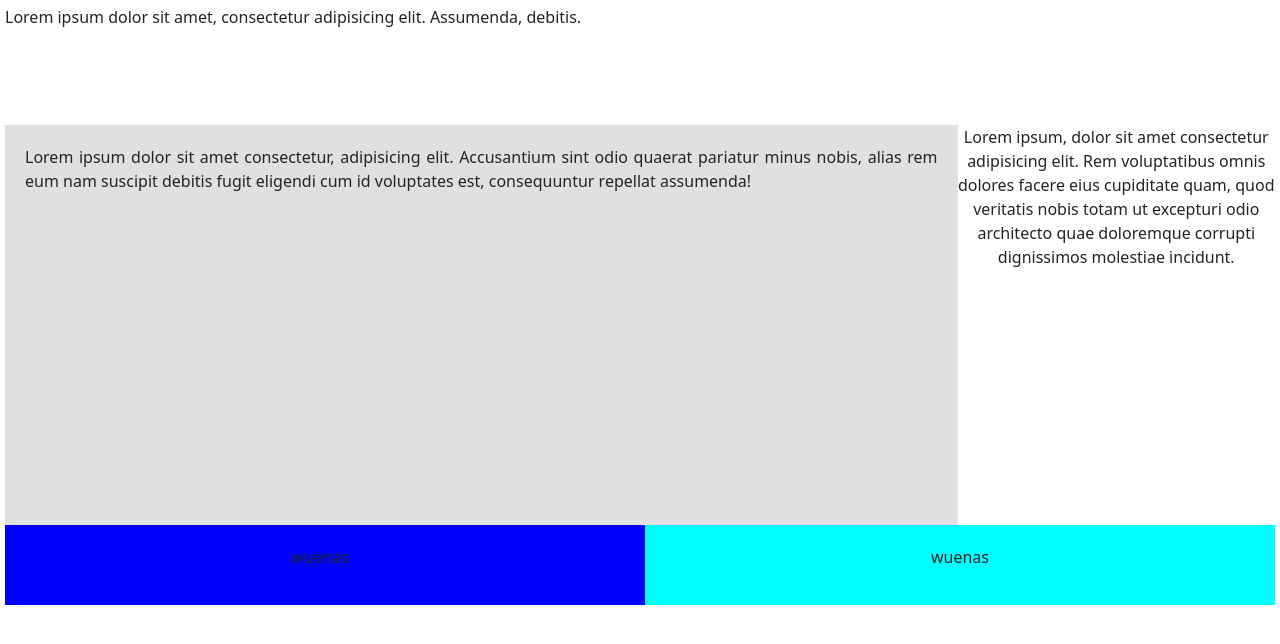
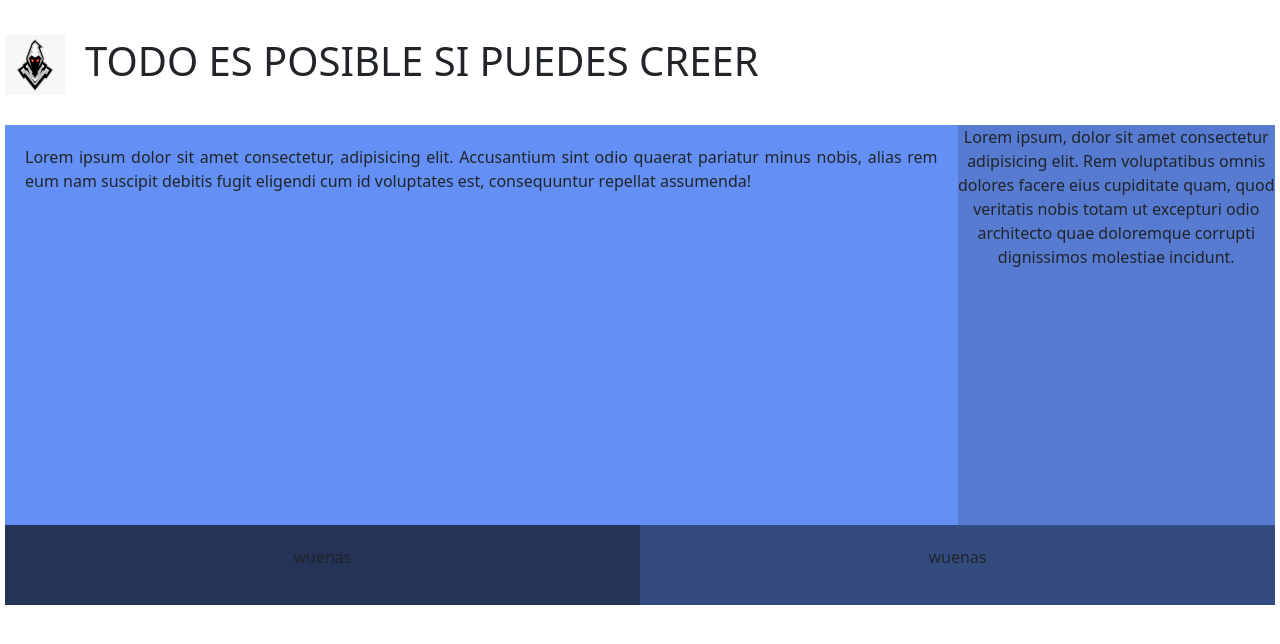
Before and after one commit to YeffersonDelgado/PrimerPrevioWeb, a plain HTML site: page index.html in a window 1280 px wide. Drawn offline with nearby package versions, Linux system fonts and the light colour scheme.

Commit message:
Logo Desarrollado

```diff
--- a/index.html
+++ b/index.html
@@ -12,10 +12,10 @@
 </head>
 
 <body>
-    <div>
+    <div class="grid-3">
         <header class="cabezera">
-            <p>Lorem ipsum dolor sit amet, consectetur
-                adipisicing elit. Assumenda, debitis.</p>
+          <img src="imagenes/img1.png" alt="">
+            <h1> TODO ES POSIBLE SI PUEDES CREER </h1>
         </header>
     </div>
     <div class="grid">
--- a/style.css
+++ b/style.css
@@ -1,4 +1,5 @@
 body {
+
 
     margin: 5px;
     padding: 5px;
@@ -11,8 +12,10 @@ body {
 
 .cabezera {
 
+    display: flex;
     min-height: 120px;
     max-width: 1200px;
+    align-items: center;
 
 }
 
@@ -24,7 +27,7 @@ body {
 }
 
 .column1 {
-    background-color: #e0e0e0;
+    background-color: #6490f5;
     padding: 20px;
     text-align: justify;
     grid-column: span 3;
@@ -34,7 +37,7 @@ body {
 
 .column2 {
 
-
+    background-color: #567BD1;
     text-align: center;
     grid-column: auto;
 
@@ -42,6 +45,7 @@ body {
 
 .pie1 {
 
+    background-color: #243357;
     padding: 20px;
     text-align: center;
     grid-column: span 1;
@@ -50,7 +54,7 @@ body {
 
 .pie2 {
 
-    background-color: aqua;
+    background-color: #344B80;
     padding: 20px;
     text-align: center;
     grid-column: auto;
@@ -60,10 +64,22 @@ body {
 .grid-2 {
     min-height: 80px;
     max-height: 80px;
-    background-color: blue;
     display: grid;
     grid-template-columns: repeat(2,1fr);
-    gap: 10px;
+
+}
 
 
+
+img{
+
+    height: 60px;
+    width: 60px;
 }
+
+h1{
+
+    align-items: center;
+    size: 2.5em;
+    margin-left: 20px;
+}
```
Also changed, not shown: imagenes/img1.png (added).
